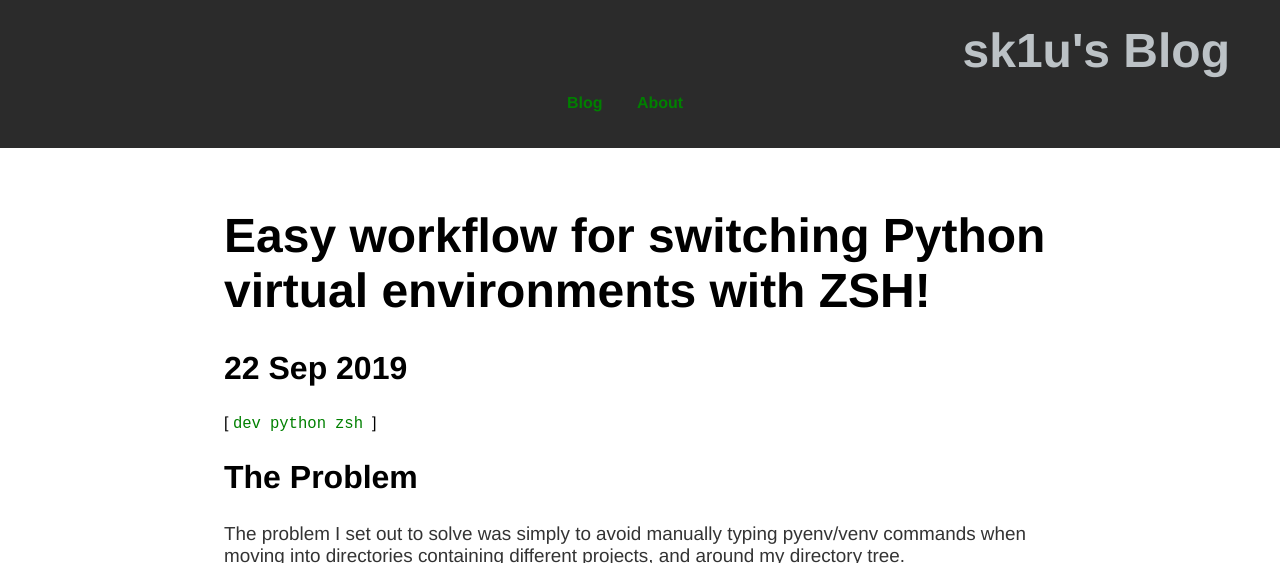
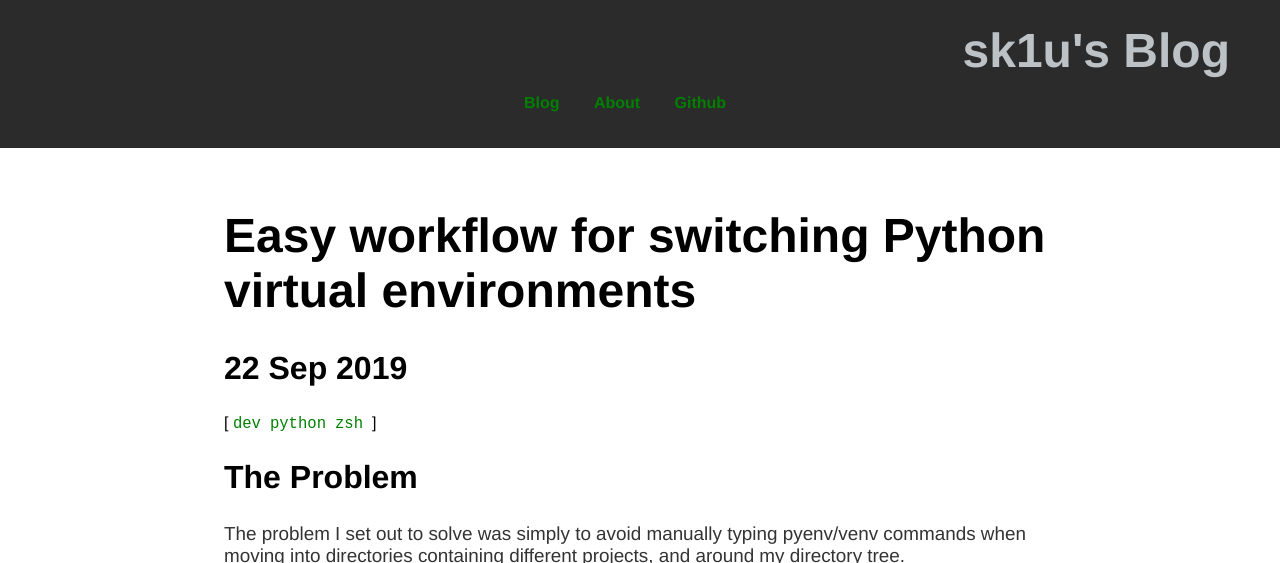
Before and after one commit to maiku1008/maiku1008.github.io, a Jekyll site: the page built from _posts/2019-09-22-zsh-jump-workon.md, in a window 1280 px wide and 900 px high, cut to the strip 0-563 px from the top of the window. Built offline with Jekyll 4.4.1, drawn with Linux system fonts in a browser that asks for light colours; comment, search, counter and statistics services are not loaded; some of the changed lines change nothing that is shown.

Commit message:
fixup links

```diff
--- a/_layouts/default.html
+++ b/_layouts/default.html
@@ -17,6 +17,7 @@
 	    		<ul>
 	        		<li><a href="/">Blog</a></li>
 	        		<li><a href="/about">About</a></li>
+	        		<li><a target="_blank" rel="noopener noreferrer" href="https://github.com/sk1u">Github</a></li>
 	    		</ul>
 			</nav>
         </header>
@@ -30,9 +31,8 @@
 			<footer>
 	    	   <ul>
 	        	<li><a href="mailto:rm.cuffaro@gmail.com">Email</a></li>
-	        	<li><a href="https://github.com/sk1u">Github</a></li>
-                <li><a href="https://twitter.com/sk1u83">Twitter</a></li>
-                <li><a href="https://www.linkedin.com/in/michael-cuffaro-709354109/">Linkedin</a></li>
+                <li><a target="_blank" rel="noopener noreferrer" href="https://twitter.com/sk1u83">Twitter</a></li>
+                <li><a target="_blank" rel="noopener noreferrer" href="https://www.linkedin.com/in/michael-cuffaro-709354109/">Linkedin</a></li>
 			   </ul>
 			</footer>
             {% if jekyll.environment == 'production' %}
--- a/_posts/2019-09-22-zsh-jump-workon.md
+++ b/_posts/2019-09-22-zsh-jump-workon.md
@@ -1,6 +1,6 @@
 ---
 layout: post
-title: "Easy workflow for switching Python virtual environments with ZSH!"
+title: "Easy workflow for switching Python virtual environments"
 description: Setting up your dev environment to do cool hacky stuff
 tags: dev python zsh
 date: 2019-09-22
```
